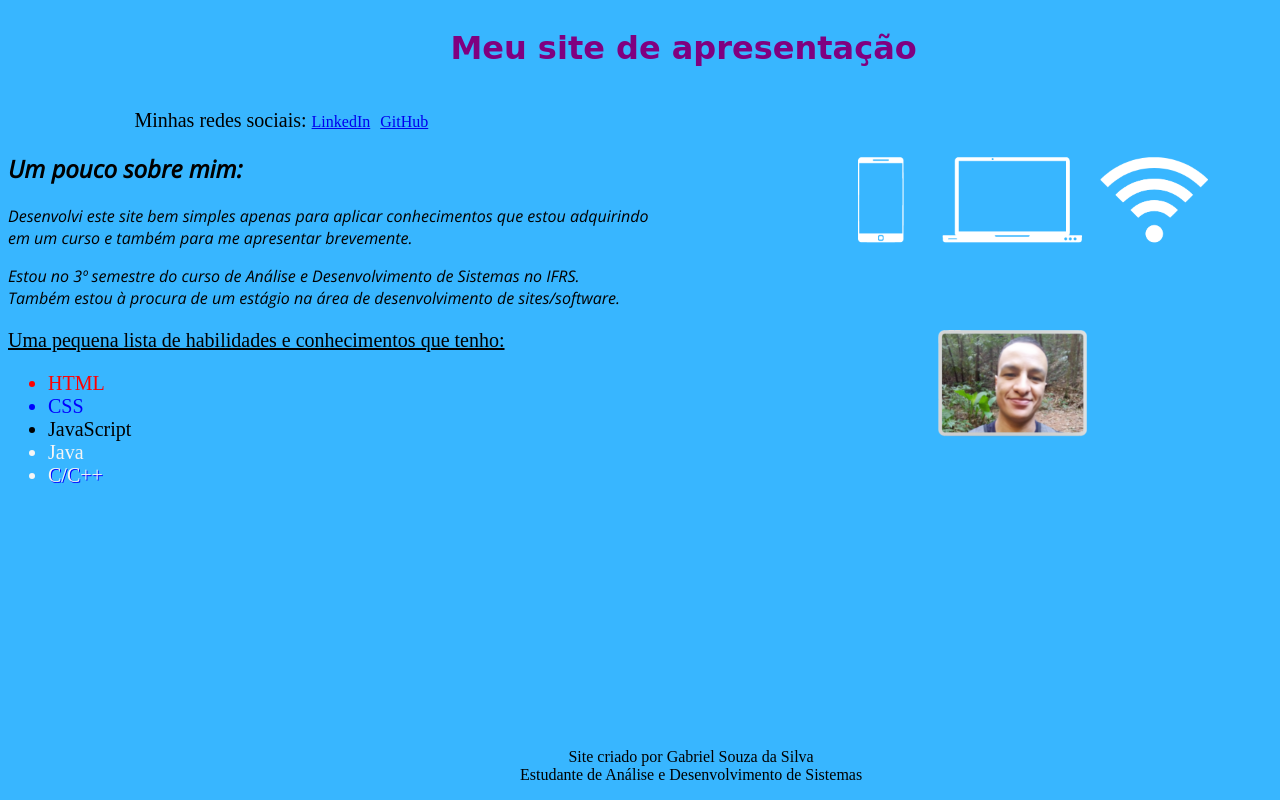
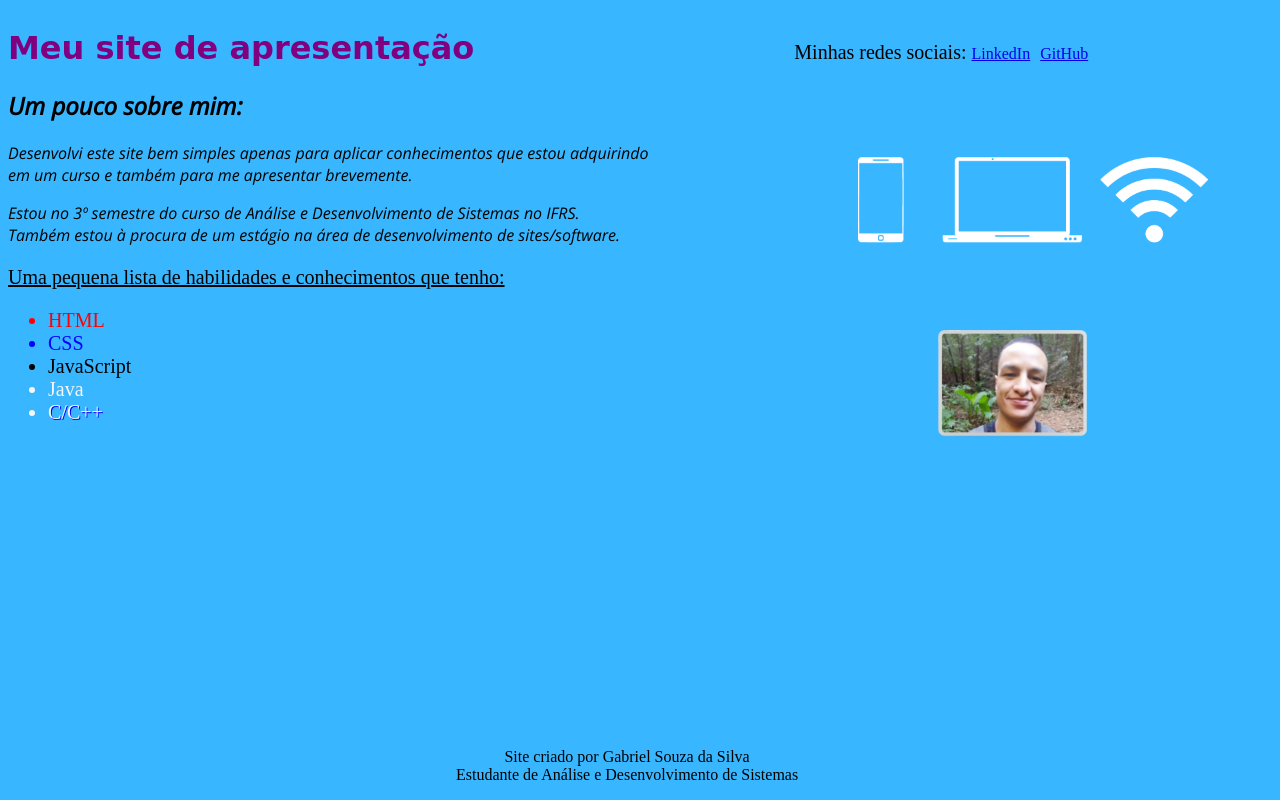
Before and after one commit to gabriel-ssilva/meu-site, a plain HTML site: page index.html in a window 1280 px wide. Drawn offline with nearby package versions, Linux system fonts and the light colour scheme; a web font is replaced by a local one.

Commit message:
Update style.css

```diff
--- a/styles/style.css
+++ b/styles/style.css
@@ -1,15 +1,18 @@
 body{
     background-image: url("../images/fundo.png");
+    background-repeat: no-repeat;
+    background-color:#38b6ff;
     width: auto;
     weight: auto;
     background-size: 100%;
 }
 .apresentacao{
     font-family: 'Open Sans', sans-serif;
+    max-width: 650px;
 }
 footer{
     position: absolute;
-    margin-left: 40%;
+    padding-left: 35%;
     bottom:0;
     text-align: center;
 }
@@ -17,7 +20,7 @@ footer{
     font-size: 20px;
     display: inline-block;
     text-align: right;
-    margin-left: 10%;
+    margin-left: 25%;
 }
 a:hover{
     text-decoration: none;
@@ -65,5 +68,5 @@ h2{
     font-family: 'Gluten', cursive;
     text-align: center;
     color: purple;
-    margin-left: 35%;
+    padding: initial;
 }
```
